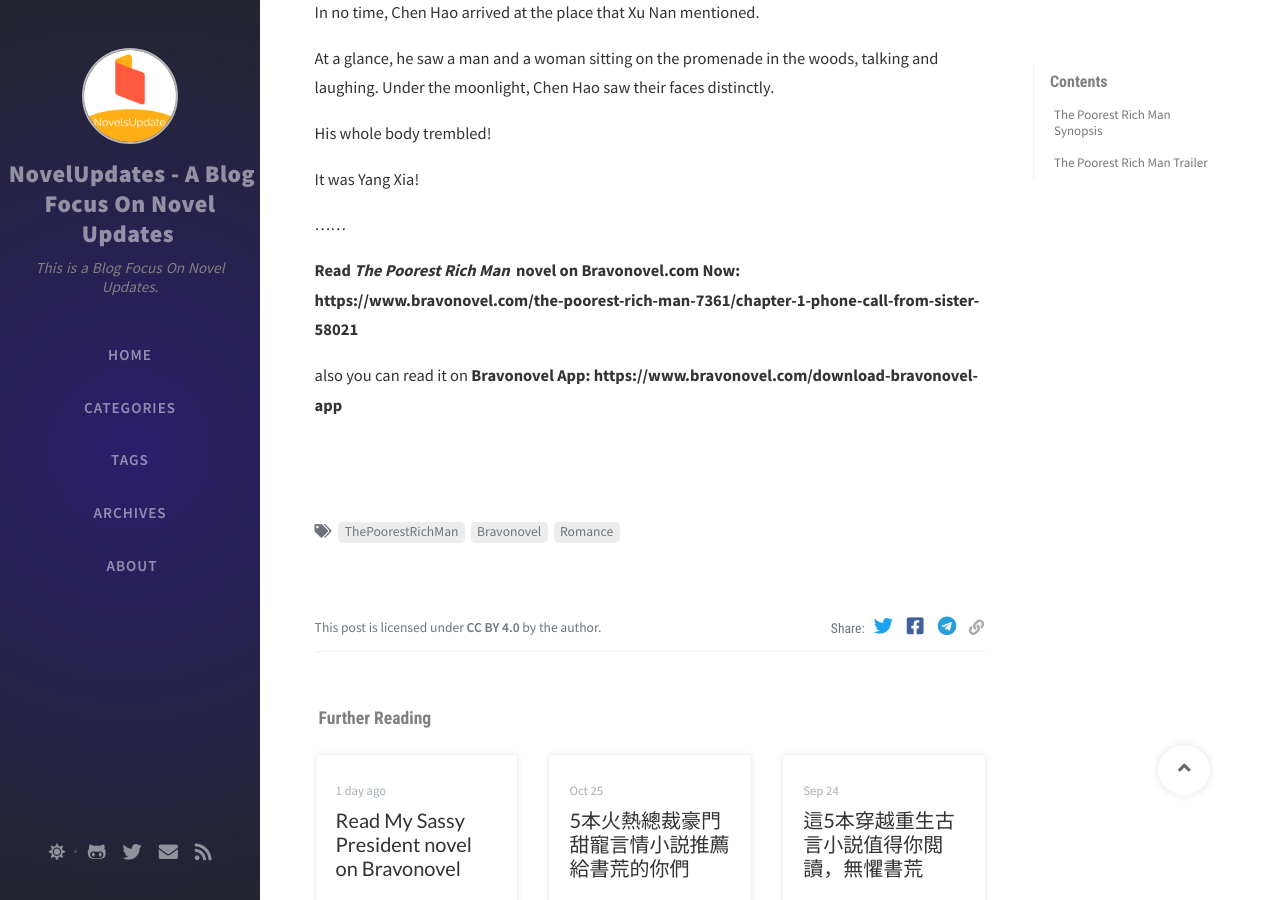
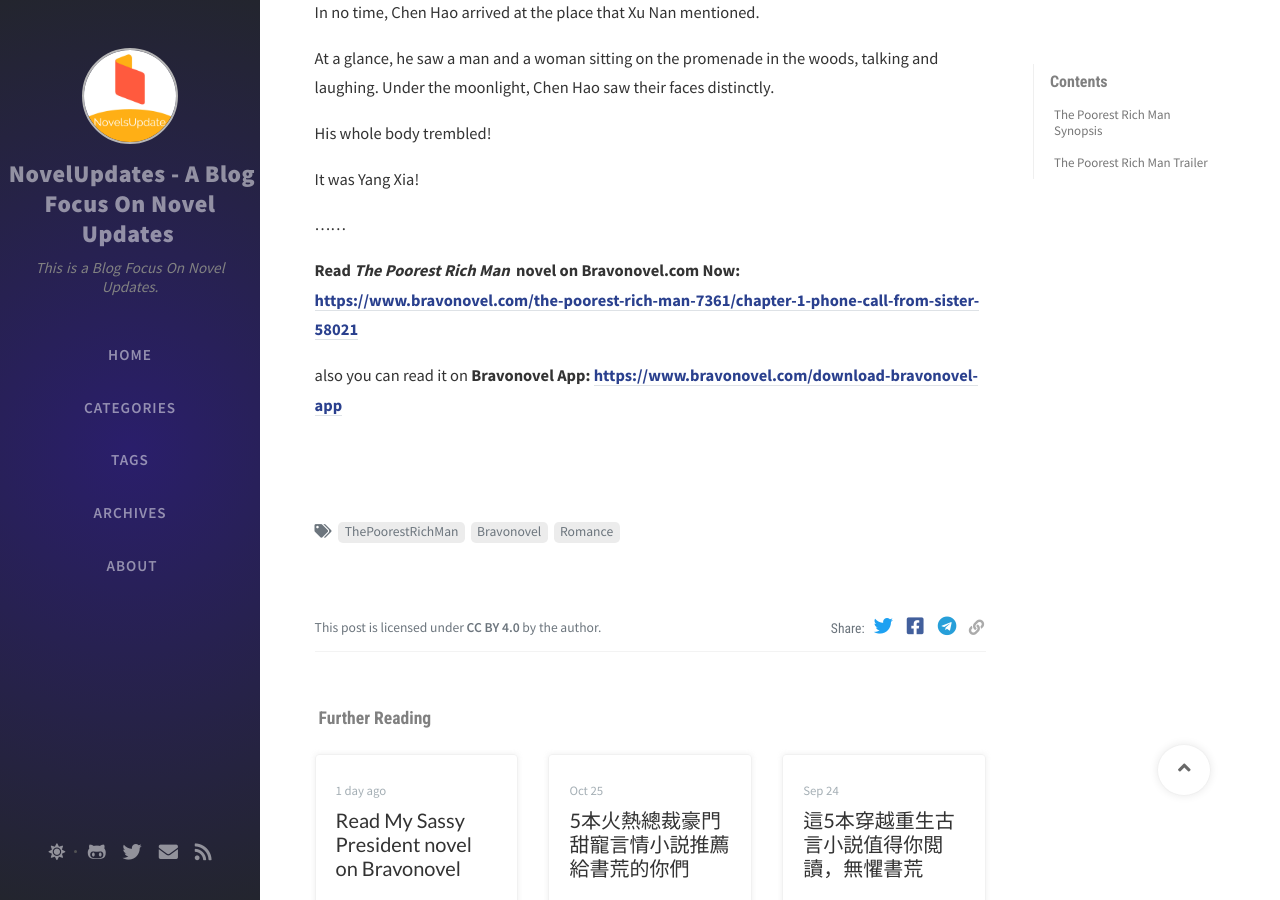
Before and after one commit to nupdatap/novelupdates.github.io, a Jekyll site: the page built from _posts/2020-11-11-read-the-poorest-rich-man-novel-on-bravonovel.md, in a window 1280 px wide and 900 px high, scrolled down 2529 px. Built offline with Jekyll 4.4.1, drawn with Linux system fonts in a browser that asks for light colours; nearby versions of some CDN libraries; comment, search, counter and statistics services are not loaded; some of the changed text lies outside the part shown.

```diff
--- a/_posts/2020-11-11-read-the-poorest-rich-man-novel-on-bravonovel.md
+++ b/_posts/2020-11-11-read-the-poorest-rich-man-novel-on-bravonovel.md
@@ -9,11 +9,11 @@ grammar_cjkRuby: true
 
 ## [The Poorest Rich Man](https://www.bravonovel.com/the-poorest-rich-man-7361)
 
-### The Poorest Rich Man Synopsis
+### *The Poorest Rich Man* Synopsis
 
 He had gone through years of poverty and misery, and when he discovered that he was actually the heir to a jaw-dropping fortune, he knew that his live was about to change, and not in the way how people usually anticipated…
 
-### The Poorest Rich Man Trailer
+### *The Poorest Rich Man* Trailer
 
 Time: 9 p.m. Place: University, boy’s dormitory
 
@@ -92,6 +92,6 @@ It was Yang Xia!
 
 ……
 
-**Read *The Poorest Rich Man* novel on Bravonovel.com Now: https://www.bravonovel.com/the-poorest-rich-man-7361/chapter-1-phone-call-from-sister-58021**
+**Read *The Poorest Rich Man* novel on Bravonovel.com Now: [https://www.bravonovel.com/the-poorest-rich-man-7361/chapter-1-phone-call-from-sister-58021](https://www.bravonovel.com/the-poorest-rich-man-7361/chapter-1-phone-call-from-sister-58021)**
 
-also you can read it on **Bravonovel App: https://www.bravonovel.com/download-bravonovel-app**
+also you can read it on **Bravonovel App: [https://www.bravonovel.com/download-bravonovel-app](https://www.bravonovel.com/download-bravonovel-app)**
```
